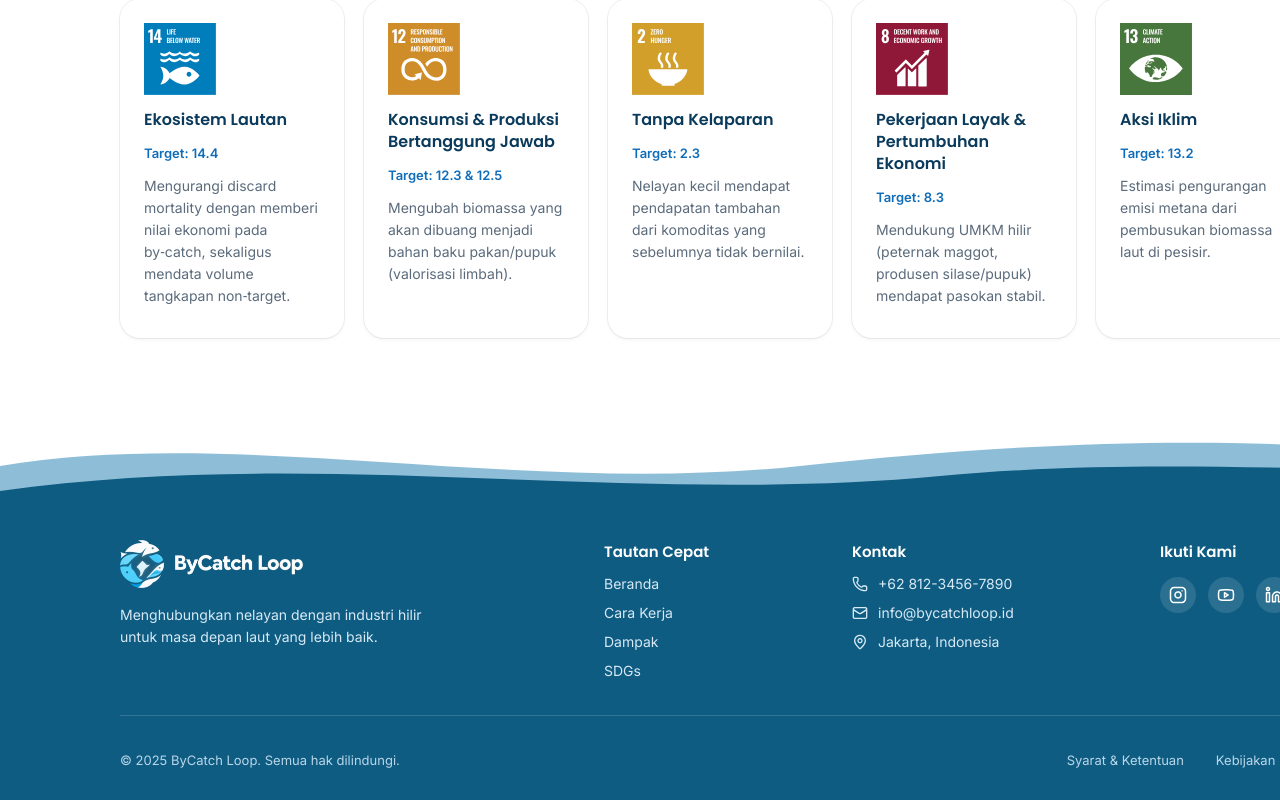
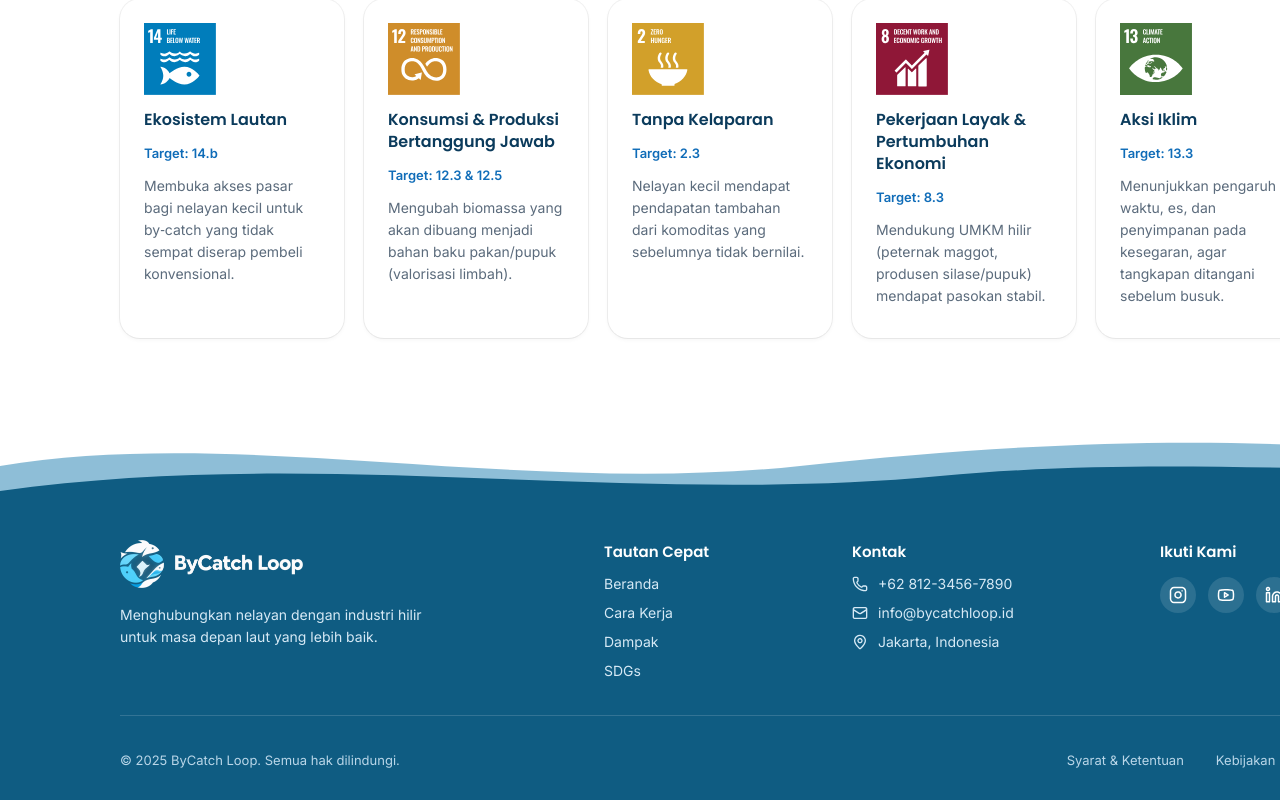
Before and after one commit to KzNck/Lomba-Ikan, a Next.js app in the folder frontend/: page / in a window 1280 px wide. Shown: the part 2236-3036 px from the top of the page. Built offline with nearby package versions, Linux system fonts and the light colour scheme; no server answers.

Commit message:
feat(frontend): SDG targets 14.b and 13.3, matching the proposal

```diff
--- a/frontend/components/home/content.ts
+++ b/frontend/components/home/content.ts
@@ -148,11 +148,11 @@ export function impact(t: LandingT) {
 }
 
 const GOALS = [
-  { number: 14, badge: '/images/sdgs/goal-14.svg', targets: '14.4' },
+  { number: 14, badge: '/images/sdgs/goal-14.svg', targets: '14.b' },
   { number: 12, badge: '/images/sdgs/goal-12.svg', targets: '12.3 & 12.5' },
   { number: 2, badge: '/images/sdgs/goal-02.svg', targets: '2.3' },
   { number: 8, badge: '/images/sdgs/goal-08.svg', targets: '8.3' },
-  { number: 13, badge: '/images/sdgs/goal-13.svg', targets: '13.2' },
+  { number: 13, badge: '/images/sdgs/goal-13.svg', targets: '13.3' },
 ] as const
 
 export function sdgs(t: LandingT) {
--- a/frontend/messages/en.json
+++ b/frontend/messages/en.json
@@ -913,7 +913,7 @@
       "goals": {
         "14": {
           "title": "Life Below Water",
-          "description": "Reduces discard mortality by giving by‑catch economic value, while recording non‑target catch volumes."
+          "description": "Gives small-scale fishers a market for by‑catch that conventional buyers don't take in time."
         },
         "12": {
           "title": "Responsible Consumption & Production",
@@ -929,7 +929,7 @@
         },
         "13": {
           "title": "Climate Action",
-          "description": "Estimates the methane emissions avoided from marine biomass rotting on the coast."
+          "description": "Shows how time, ice and storage affect freshness, so catch is handled before it spoils."
         }
       }
     },
--- a/frontend/messages/id.json
+++ b/frontend/messages/id.json
@@ -913,7 +913,7 @@
       "goals": {
         "14": {
           "title": "Ekosistem Lautan",
-          "description": "Mengurangi discard mortality dengan memberi nilai ekonomi pada by‑catch, sekaligus mendata volume tangkapan non‑target."
+          "description": "Membuka akses pasar bagi nelayan kecil untuk by‑catch yang tidak sempat diserap pembeli konvensional."
         },
         "12": {
           "title": "Konsumsi & Produksi Bertanggung Jawab",
@@ -929,7 +929,7 @@
         },
         "13": {
           "title": "Aksi Iklim",
-          "description": "Estimasi pengurangan emisi metana dari pembusukan biomassa laut di pesisir."
+          "description": "Menunjukkan pengaruh waktu, es, dan penyimpanan pada kesegaran, agar tangkapan ditangani sebelum busuk."
         }
       }
     },
```
